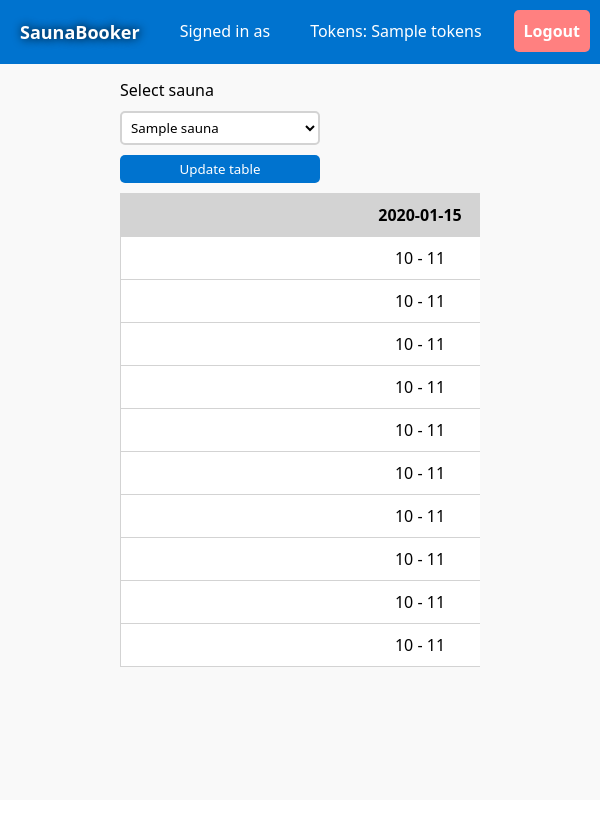
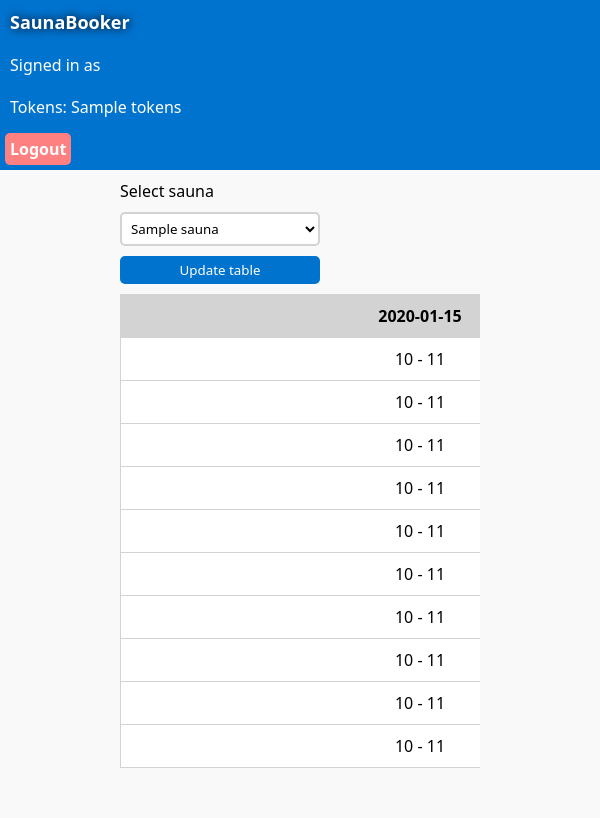
Before and after one commit to OlliPeltomaa/SaunaBooker, a Flask app: template templates/home.html in a window 600 px wide. Before the commit the page ends 667 px from the top, so only its background shows below. Run offline with Flask 3, Linux system fonts and the light colour scheme; the template is opened without the code that fills it: most values are stand-ins (such as "Sample title", 1, 10 or a date in 2020); parts of the project's set-up code (start-up, migrations or seed data) failed here and were passed over.

Commit message:
css modifications and Dockerfile

```diff
--- a/app.py
+++ b/app.py
@@ -184,6 +184,8 @@ def login():
                 # delete old reservations from system if found
                 deleteOldReservations()
                 return redirect(url_for('home'))
+            else:
+                error = True
 
         else:
             error = True
--- a/static/style.css
+++ b/static/style.css
@@ -77,6 +77,7 @@ input[type=submit]:hover {
 
 .confirm {
     background-color: #32CD32;
+    margin-top: 15px;
 }
 
 .submit:hover, .cancel:hover, .confirm:hover {
@@ -111,7 +112,24 @@ input[type=submit]:hover {
     margin: 10px;
     padding: 10px;
     color: #ffffff;
+}
 
+@media screen and (max-width: 600px) {
+    .navbar {
+        display: grid;
+        grid-template-rows: auto;
+        justify-content:left;
+    }
+
+    .navbar > * {
+        margin: 5px;
+        padding: 5px;
+        color: #ffffff;
+    }
+
+    #logout-button {
+        width: fit-content;
+    }
 }
 
 .logo {
@@ -126,8 +144,14 @@ input[type=submit]:hover {
     color: lightgray;
 }
 
+
+@media screen and (min-width: 600px) {
+    #logout-button {
+        float: right;
+    }
+}
+
 #logout-button {
-    float: right;
     background-color: #ff8080;
     color: #ffffff;
     border-radius: 5px;
@@ -167,7 +191,7 @@ input[type=submit]:hover {
     width: 600px;
     overflow-x: scroll;
     background-color: #ffffff;
-    margin: 10px 0px 10px 0px;
+    margin: 10px 0px 50px 0px;
 }
 
 .week-table th, .week-table td {
@@ -294,3 +318,8 @@ table, th, td {
     cursor: pointer;
     color: darkblue;
 }
+
+.error {
+    margin: 20px;
+    color: red;
+}
--- a/templates/login.html
+++ b/templates/login.html
@@ -25,6 +25,9 @@
             </div>
             <input class="submit" type="submit" value="Login">
         </form>
+        {%- if error -%}
+        <span class="error">Login failed</span>
+        {%- endif -%}
     </div>
 </body>
 <script>
```
Also changed, not shown: 2 other files.
